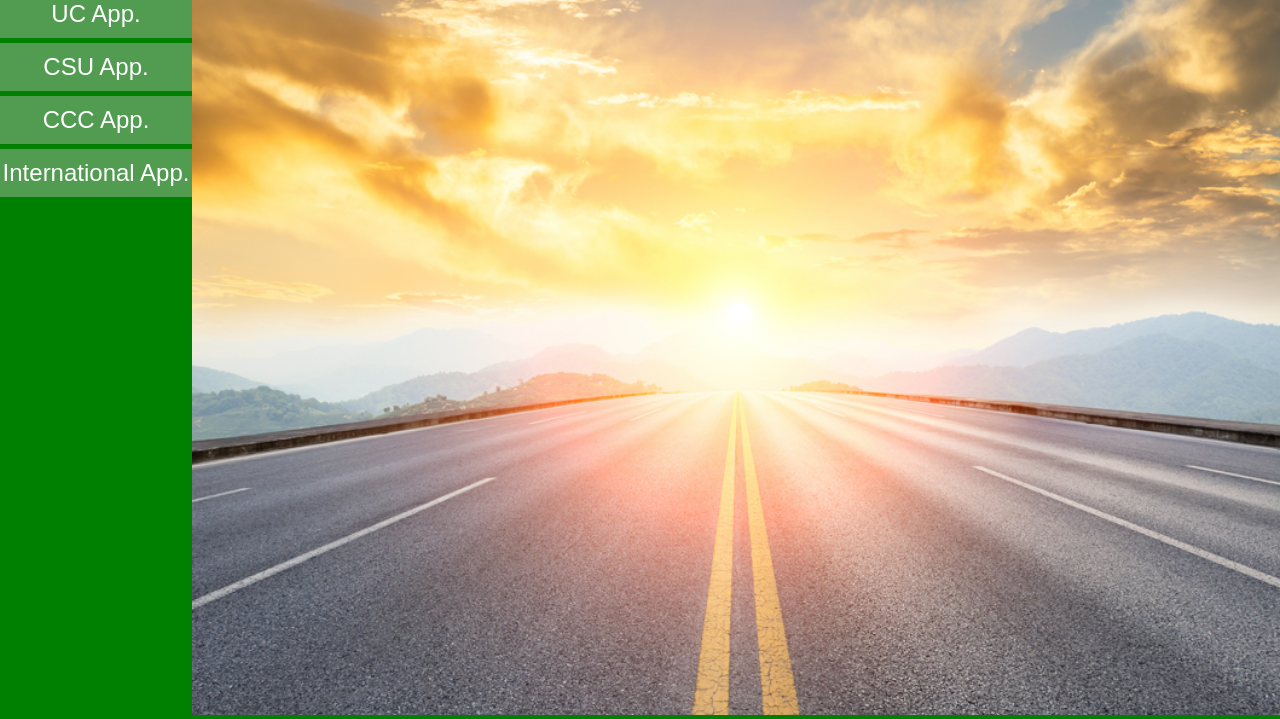
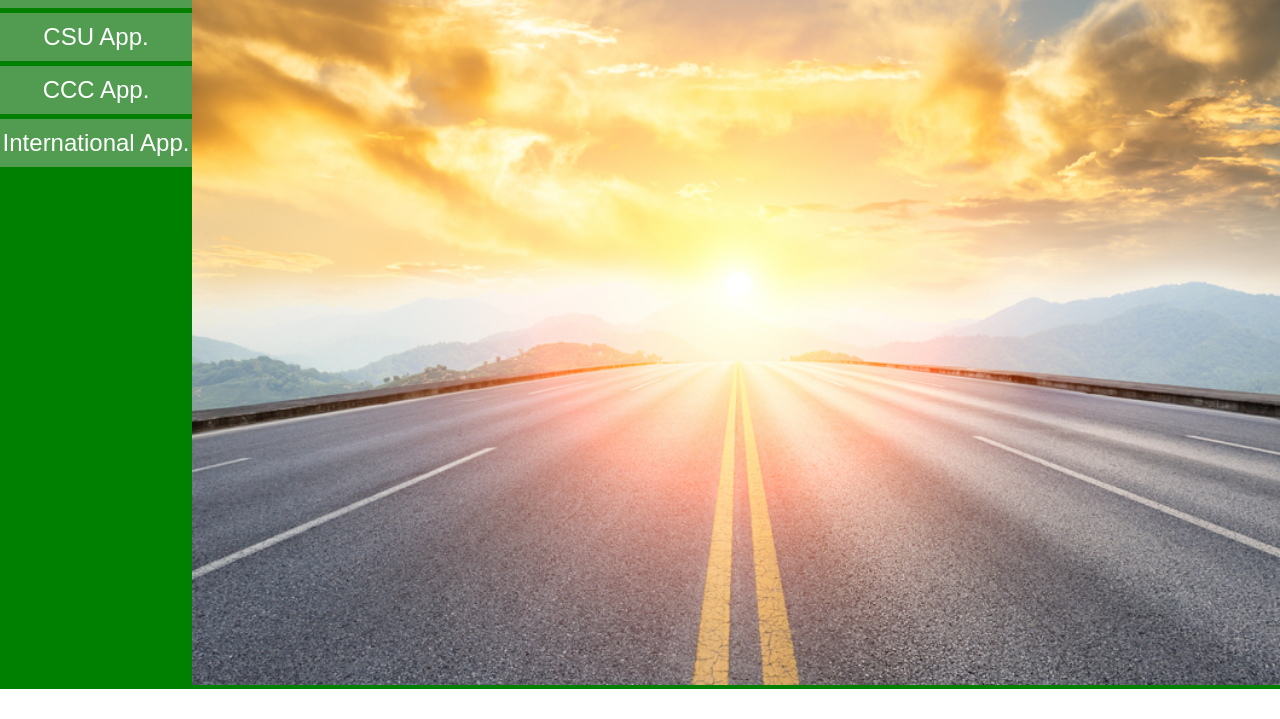
Before and after one commit to wng5-web/Midterm_Final, a plain HTML site: page index.html in a window 1280 px wide. Shown: the part 236-955 px from the top of the page. After the commit the page ends 925 px from the top, so only its background shows below. Drawn offline with Linux system fonts and the light colour scheme.

Commit message:
Update Styles.css

```diff
--- a/CSS/Styles.css
+++ b/CSS/Styles.css
@@ -9,7 +9,7 @@
     body{
       background: #fff;
       font-family:sans-serif;
-      margin-top: 110px;
+      margin-top: 80px;
     }
 
     header{
```
